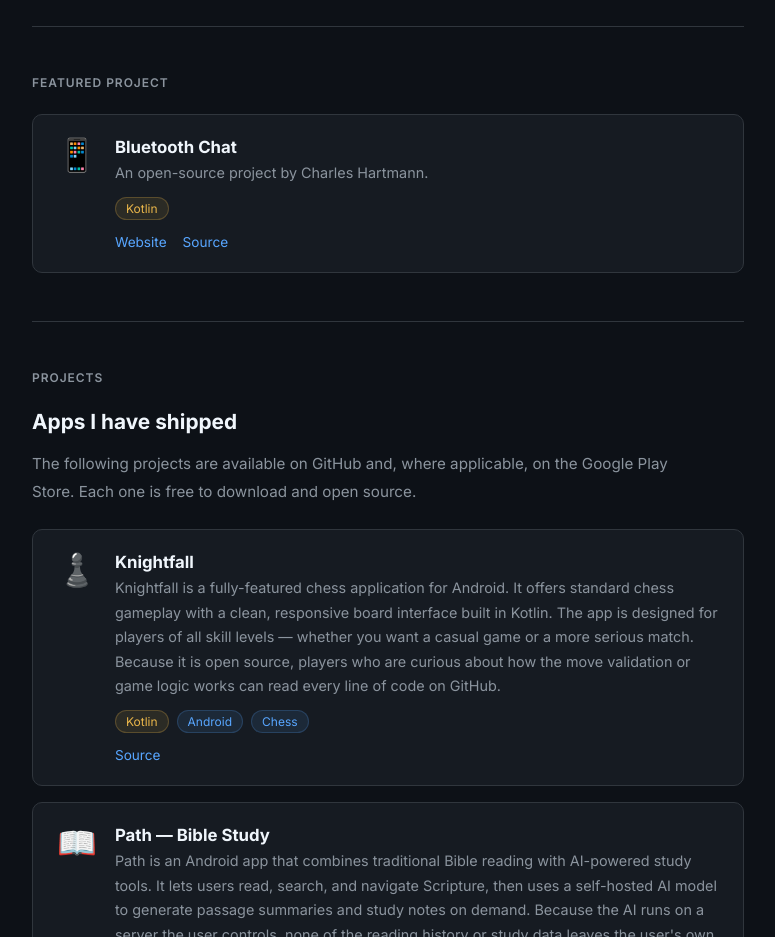
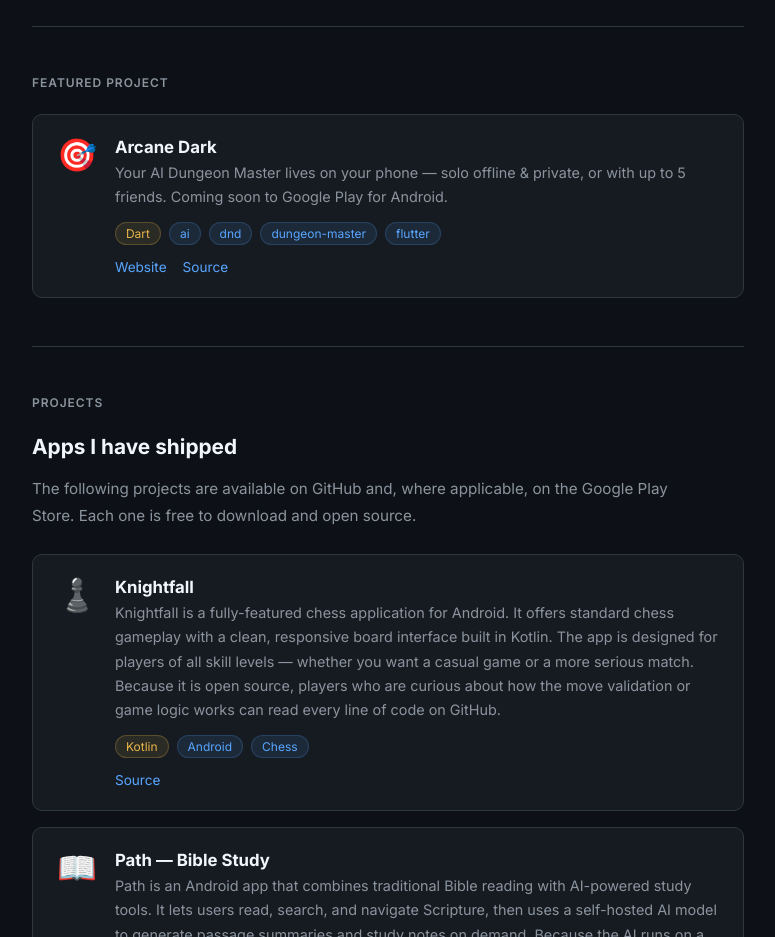
Before and after one commit to chartmann1590/chartmann1590.github.io, a plain HTML site: page index.html in a window 1280 px wide. Shown: the part 1900-2837 px from the top of the page, without its empty margins (252-1027 px from the left). Drawn offline with Linux system fonts and the light colour scheme.

Commit message:
chore: rotate featured project [skip ci]

```diff
--- a/index.html
+++ b/index.html
@@ -390,16 +390,20 @@
       <div class="projects">
         <!-- FEATURED_START -->
         <div class="project-card">
-          <div class="project-icon">📱</div>
+          <div class="project-icon">🎯</div>
           <div class="project-body">
-            <div class="project-name">Bluetooth Chat</div>
-            <div class="project-desc">An open-source project by Charles Hartmann.</div>
+            <div class="project-name">Arcane Dark</div>
+            <div class="project-desc">Your AI Dungeon Master lives on your phone — solo offline & private, or with up to 5 friends. Coming soon to Google Play for Android.</div>
             <div class="project-tags">
-              <span class="tag  gold">Kotlin</span>
+              <span class="tag  gold">Dart</span>
+              <span class="tag">ai</span>
+              <span class="tag">dnd</span>
+              <span class="tag">dungeon-master</span>
+              <span class="tag">flutter</span>
             </div>
             <div class="project-links">
-              <a href="https://chartmann1590.github.io/bluetooth-chat/">Website</a>
-              <a href="https://github.com/chartmann1590/bluetooth-chat">Source</a>
+              <a href="https://chartmann1590.github.io/arcane-dark/">Website</a>
+              <a href="https://github.com/chartmann1590/arcane-dark">Source</a>
             </div>
           </div>
         </div>
```
